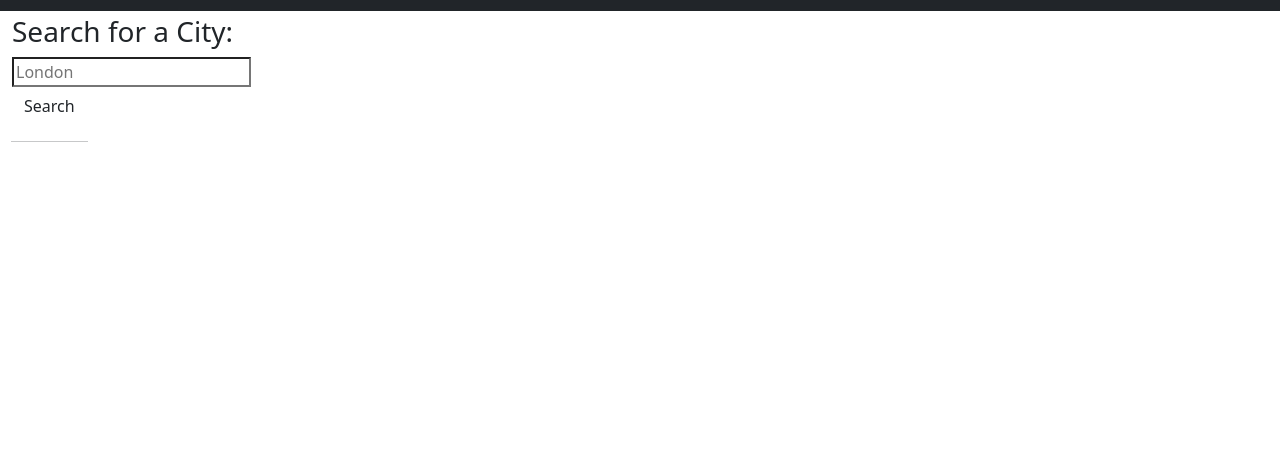
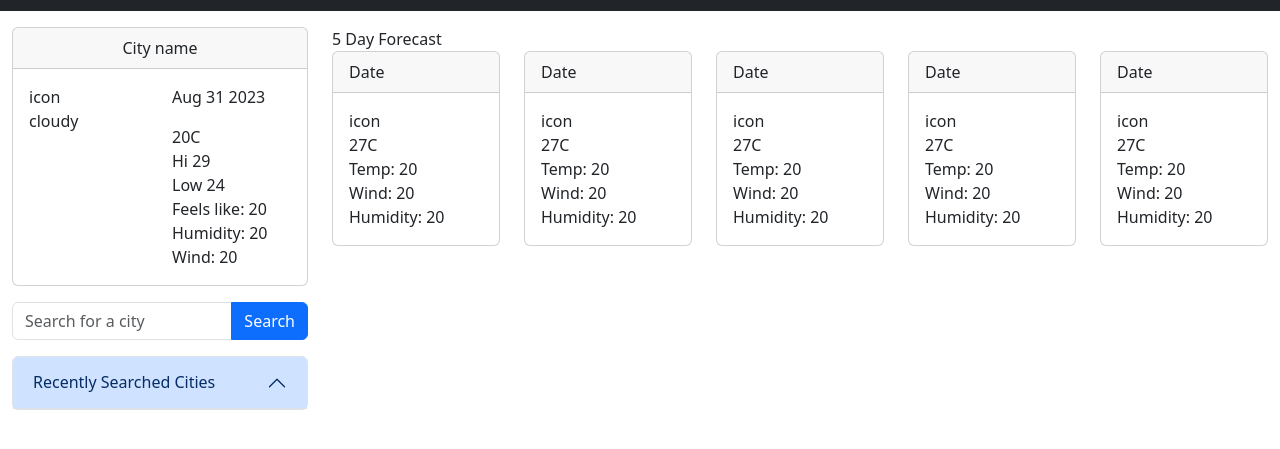
Before and after one commit to martindocs/mtatarski-weather-dashboard, a plain HTML site: page index.html in a window 1280 px wide. Shown: the part 61-510 px from the top of the page. Drawn offline with nearby package versions, Linux system fonts and the light colour scheme.

Commit message:
Add html structure

```diff
--- a/index.html
+++ b/index.html
@@ -16,37 +16,175 @@
     <h1>Weather Dashboard</h1>
   </header>
 
-  <!-- max-width for ultra wide resolutions -->
   <div class="container-fluid" style="max-width: 1400px">
-    <div class="row">
-      <aside class="col-lg-3 pb-3">
-        <h2 id="form-heading" class="mt-1 h3 form-label">
-          Search for a City:
-        </h2>
-        <form id="search-form" class="form">
-          <div class="form-inline form-group">
-            <div class="input-group">
-              <input class="form-input weather-search" type="text" id="search-input" placeholder="London"
-                aria-labelledby="form-heading" aria-controls="today forecast" />
-              <div class="input-group-append">
-                <button type="submit" class="btn search-button" id="search-button" aria-label="submit search">
-                  Search
-                </button>
-                <hr class="hr weather-hr" />
+    <div class="row mt-3">
+      <aside class="col-md-3">
+
+        <!-- Current weather information -->
+        <div class="card">
+          <div class="card-header text-center" id="current-city">City name</div>
+          <div class="card-body">
+            <div class="row">
+              <div class="col">
+                <span id="current-icon">icon</span>
+                <p id="current-desc">cloudy</p>
+              </div>
+              <div class="col">
+                <p id="current-date">Aug 31 2023</p>
+                <div class="row">
+                  <div class="col">
+                    <div id="current-temp">20C</div>
+                    <div id="current-temp-hi">Hi 29</div>
+                    <div id="current-temp-low">Low 24</div>
+                  </div>
+                  <div class="col">
+                    <div id="current-feels">Feels like: 20</div>
+                    <div id="current-humid">Humidity: 20</div>
+                    <div id="current-wind">Wind: 20</div>
+                  </div>
+                </div>
               </div>
             </div>
           </div>
+        </div>
+
+        <!-- Search  -->
+        <form id="search-form" class="mt-3">
+          <div class="input-group mb-3">
+            <input type="text" class="form-control" id="search-input" placeholder="Search for a city" aria-label="search" aria-describedby="button-search">
+
+            <button class="btn btn-primary" type="button" id="button-search">Search</button>
+          </div>
         </form>
-        <div class="list-group" id="history"></div>
+
+        <!-- Search history -->
+        <div class="accordion" id="search-history">
+          <div class="accordion-item">
+            <h2 class="accordion-header">
+              <button class="accordion-button" type="button" data-bs-toggle="collapse" data-bs-target="#collapseOne" aria-expanded="true" aria-controls="collapseOne">
+                Recently Searched Cities
+              </button>
+            </h2>
+            <div id="collapseOne" class="accordion-collapse collapse" data-bs-parent="#search-history">
+              <div class="accordion-body">
+                <button class="btn btn-outline-secondary">London</button>
+              </div>
+            </div>
+          </div>
+        </div>
       </aside>
 
-      <div class="col-lg-9 pb-3">
-        <section id="today" class="mt-3" role="region" aria-live="polite"></section>
-        <section id="forecast" class="row mt-3" role="region" aria-live="polite"></section>
+      <!-- Five days forecast -->
+      <div class="col-md-9">
+        <section>
+          <div>5 Day Forecast</div>
+        </section>
+        <section id="forecast">
+          <div class="row">
+
+            <div class="col">
+              <div class="card">
+                <div class="card-header forecast-date">Date</div>
+                <div class="card-body">
+                  <div class="row">
+                    <span class="forecast-icon">icon</span>
+                    <div class="forecast-temp">27C</div>
+                  </div>
+                  <div class="row">
+                    <div class="col">
+                      <div class="forecast-temp">Temp: 20</div>
+                      <div class="forecast-wind">Wind: 20</div>
+                      <div class="forecast-humid">Humidity: 20</div>
+                    </div>
+                  </div>
+                </div>
+              </div>
+            </div>
+
+            <div class="col">
+              <div class="card">
+                <div class="card-header forecast-date">Date</div>
+                <div class="card-body">
+                  <div class="row">
+                    <span class="forecast-icon">icon</span>
+                    <div class="forecast-temp">27C</div>
+                  </div>
+                  <div class="row">
+                    <div class="col">
+                      <div class="forecast-temp">Temp: 20</div>
+                      <div class="forecast-wind">Wind: 20</div>
+                      <div class="forecast-humid">Humidity: 20</div>
+                    </div>
+                  </div>
+                </div>
+              </div>
+            </div>
+
+            <div class="col">
+              <div class="card">
+                <div class="card-header forecast-date">Date</div>
+                <div class="card-body">
+                  <div class="row">
+                    <span class="forecast-icon">icon</span>
+                    <div class="forecast-temp">27C</div>
+                  </div>
+                  <div class="row">
+                    <div class="col">
+                      <div class="forecast-temp">Temp: 20</div>
+                      <div class="forecast-wind">Wind: 20</div>
+                      <div class="forecast-humid">Humidity: 20</div>
+                    </div>
+                  </div>
+                </div>
+              </div>
+            </div>
+
+            <div class="col">
+              <div class="card">
+                <div class="card-header forecast-date">Date</div>
+                <div class="card-body">
+                  <div class="row">
+                    <span class="forecast-icon">icon</span>
+                    <div class="forecast-temp">27C</div>
+                  </div>
+                  <div class="row">
+                    <div class="col">
+                      <div class="forecast-temp">Temp: 20</div>
+                      <div class="forecast-wind">Wind: 20</div>
+                      <div class="forecast-humid">Humidity: 20</div>
+                    </div>
+                  </div>
+                </div>
+              </div>
+            </div>
+
+            <div class="col">
+              <div class="card">
+                <div class="card-header forecast-date">Date</div>
+                <div class="card-body">
+                  <div class="row">
+                    <span class="forecast-icon">icon</span>
+                    <div class="forecast-temp">27C</div>
+                  </div>
+                  <div class="row">
+                    <div class="col">
+                      <div class="forecast-temp">Temp: 20</div>
+                      <div class="forecast-wind">Wind: 20</div>
+                      <div class="forecast-humid">Humidity: 20</div>
+                    </div>
+                  </div>
+                </div>
+              </div>
+            </div>
+
+          </div>
+        </section>
       </div>
     </div>
   </div>
 
+  <!-- Boostrap -->
+  <script src="https://cdn.jsdelivr.net/npm/bootstrap@5.3.2/dist/js/bootstrap.bundle.min.js" integrity="sha384-C6RzsynM9kWDrMNeT87bh95OGNyZPhcTNXj1NW7RuBCsyN/o0jlpcV8Qyq46cDfL" crossorigin="anonymous"></script>
   <!-- Day.js -->
   <script src="https://cdn.jsdelivr.net/npm/dayjs@1/dayjs.min.js"></script>
   <!-- jQuery -->
```
